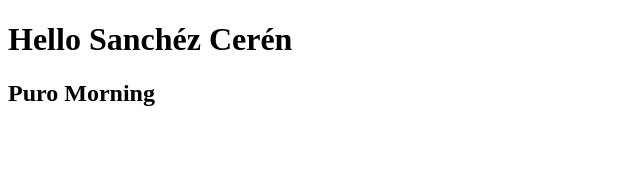
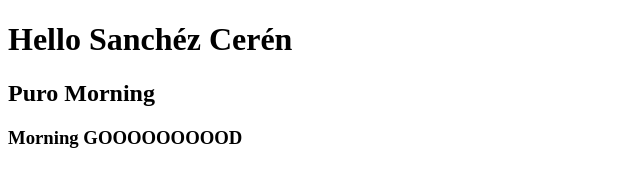
Before and after one commit to jossolis25/Practica-Josu-1, a plain HTML site: page index.html in a window 1280 px wide. Shown: the whole page, without its empty margins (0-640 px from the left). Drawn offline with Linux system fonts and the light colour scheme.

Commit message:
Mi cosito

```diff
--- a/index.html
+++ b/index.html
@@ -8,5 +8,6 @@
 <body>
     <h1>Hello Sanchéz Cerén</h1>
     <h2>Puro Morning</h2>
+    <h3>Morning GOOOOOOOOOD</h3>
 </body>
 </html>
```
